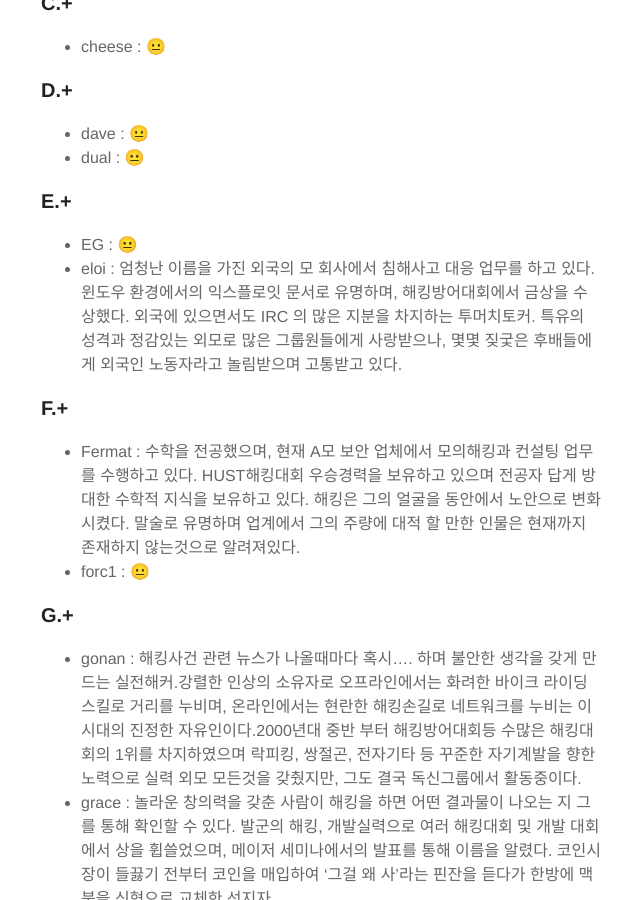
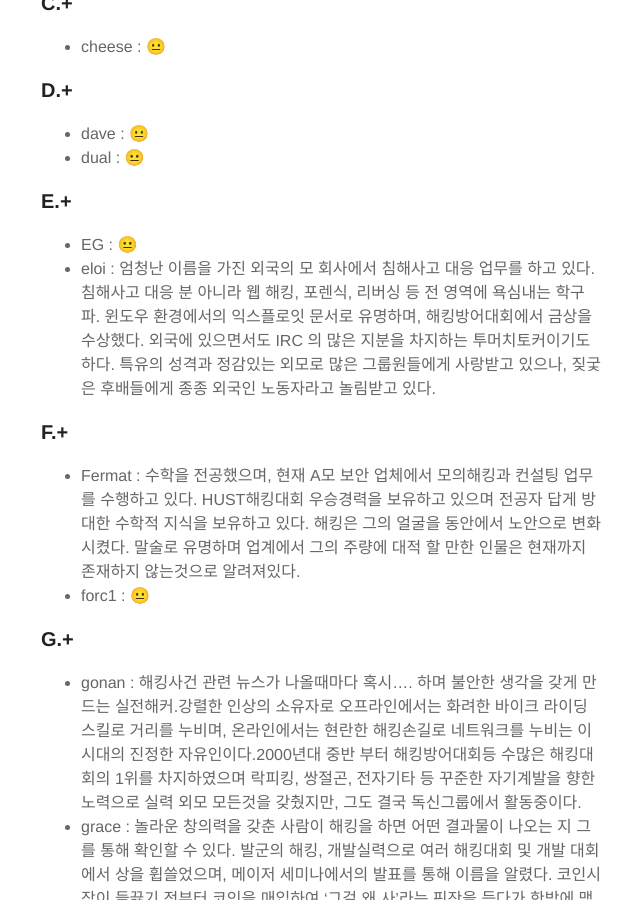
Before and after one commit to null2root/null2root.github.com, a Jekyll site: the page built from members.md, in a window 1280 px wide and 900 px high, scrolled down 1017 px. Shown: the whole window, without its empty margins (319-959 px from the left). Built offline with Jekyll 4.4.1, drawn with Linux system fonts in a browser that asks for light colours; some of the changed text lies outside the part shown.

Commit message:
Update members.md

```diff
--- a/members.md
+++ b/members.md
@@ -42,7 +42,7 @@
 ### E.+
 
 - EG : 😐
-- eloi : 엄청난 이름을 가진 외국의 모 회사에서 침해사고 대응 업무를 하고 있다. 윈도우 환경에서의 익스플로잇 문서로 유명하며, 해킹방어대회에서 금상을 수상했다. 외국에 있으면서도 IRC 의 많은 지분을 차지하는 투머치토커. 특유의 성격과 정감있는 외모로 많은 그룹원들에게 사랑받으나, 몇몇 짖궃은 후배들에게 외국인 노동자라고 놀림받으며 고통받고 있다.
+- eloi : 엄청난 이름을 가진 외국의 모 회사에서 침해사고 대응 업무를 하고 있다. 침해사고 대응 분 아니라 웹 해킹, 포렌식, 리버싱 등 전 영역에 욕심내는 학구파. 윈도우 환경에서의 익스플로잇 문서로 유명하며, 해킹방어대회에서 금상을 수상했다. 외국에 있으면서도 IRC 의 많은 지분을 차지하는 투머치토커이기도 하다. 특유의 성격과 정감있는 외모로 많은 그룹원들에게 사랑받고 있으나, 짖궃은 후배들에게 종종 외국인 노동자라고 놀림받고 있다.
 
 ### F.+
 
@@ -79,8 +79,8 @@
 ### L.+
 
 - laughfool : 놀라운 공격본능으로 웹페이지를 휘젓고 다니는 CTF player. 널룻 합류 직후 몇 년간 여러 해킹대회에서 활약하며 수상을 이끌었으며, 그룹 내부의 여러 스터디에서 주축으로 활동하며 활력을 불어넣었다. 최근 결혼하여 이전처럼 자주 얼굴을 비추지는 못하지만, CTF 소식만 들려오면 이번 대회는 어디서 하냐고 전화하는 열정남자.
-- leopardan : 😐
-- limsy : 😐
+- leopardan : 악성코드에 대해 물어보면 연표를 들어가며 읊어주는 타고난 악성코드 분석가. 한 때 A모 회사에서 악성코드 분석을 담당했다. 널룻의 2010년대를 이끌어 온 주축으로, 실력 뿐 아니라 특유의 온화한 성품 덕에 별별 사람들이 모여 있는 그룹 내에 안티가 없는 몇 안되는 사람 중 한명이기도 하다.
+- limsy : N모 대기업에서 안드로이드 보안 모듈 개발을 담당하는 핵심 인재. 손만 대면 취약점이 걸려나는 타고난 익스플로이터이기도 하다. 외부에는 수줍은 성격으로 알려져 있으나 자타공인 그룹의 실세 중 한명으로, 오랜 시간 동안 그룹의 총무 및 서버 관리를 담당하며 현재의 서비스를 갖추는 데에 많은 공을 들였다. 널룻에 합류하고 얼마 되지 않아 독신그룹이 되어 그룹 내 많은 이들이 그의 연애소식을 애타게 기다리고 있다.
 - loossy : 그룹 내 각광받는 차세대 리버서로, 모 대기업에서 통신망을 담당하고 있다. 그의 레이더에 걸려든 악성코드는 그야말로 공중분해되어 뼛속까지 분석당하는 것으로 알려져있다. 수학 및 통계도 관심이 많아 암호나 알고리즘 문제를 발견하면 A4용지를 가득 채우는 수식을 작성하여 주변 사람을 주화입마에 빠져들게 한다. 최근 득녀하여 딸바보가 되었으나, 육아 기간에도 그의 능력을 가만두지 못한 널룻 운영진에 의해 혹사당했다.
 
 ### M.+
```
